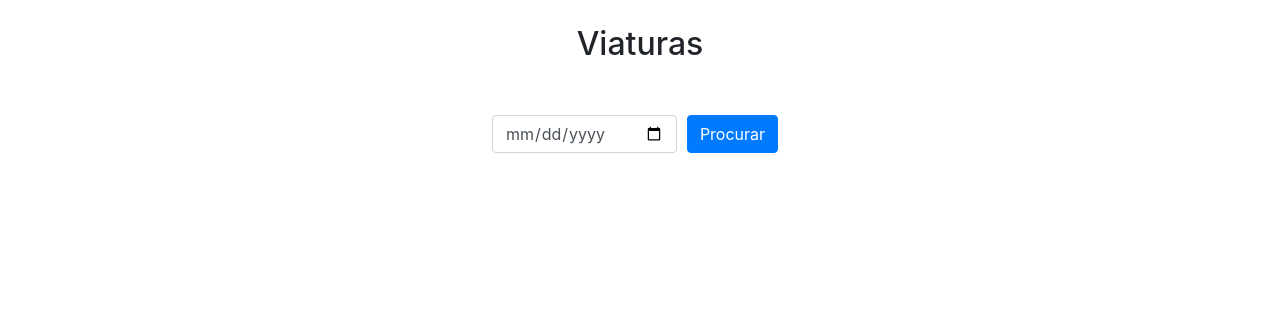
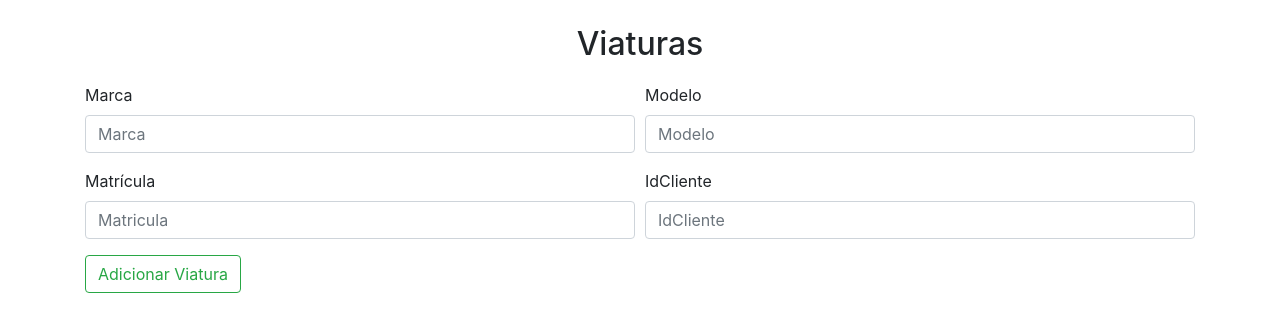
Before and after one commit to bazucas/DawPHPBasicCRUD, a PHP site: page /htdocs/viatura.php in a window 1280 px wide. Shown: the part 66-398 px from the top of the page. Run offline with PHP 8.4, Linux system fonts and the light colour scheme; the visitor is signed in with stand-in values (Sample User, id 1); some libraries are stand-ins or nearby versions.

Commit message:
insercao viaturas done

```diff
--- a/db_connection.php
+++ b/db_connection.php
@@ -1,5 +1,15 @@
+<?php
 
-<?php
+if (isset($_GET['logout'])) {
+    session_start();
+
+    $helper = array_keys($_SESSION);
+    foreach ($helper as $key){
+        unset($_SESSION[$key]);
+    }
+    header(path());
+    exit();
+}
 
 function OpenCon()
 {
@@ -10,27 +20,10 @@ function OpenCon()
 
     $mysqli = new mysqli($dbhost, $dbuser, $dbpass,$db) or die("Connect failed: %s\n". $mysqli -> error);
 
-#Exemplo para inserir elemento na BD
-//$mysqli->query("INSERT INTO `entrada` (`id`) VALUES ('18')");
-
-#Exemplo para obter valores de uma query
-//    $query = "SELECT * FROM Cliente";
-//
-//    if ($result = $mysqli->query($query)) {
-//
-//        /* fetch associative array */
-//        while ($row = $result->fetch_assoc()) {
-//            echo $row["nome"];
-//            echo "<br>";
-//        }
-//
-//        /* free result set */
-//        $result->free();
-//    }
     return $mysqli;
 }
 
-function GetMarcacoesQuery($data) {
+function GetAppointmentsQuery($data) {
     $dataInicio = " " . $data . " 09:00:00";
     $dataFim = " " . $data . " 18:00:00";
 
@@ -59,8 +52,7 @@ function IsUserAuthorized($conn, $user, $pass) {
     return $user;
 }
 
-function CloseCon($mysqli)
-{
+function CloseCon($mysqli) {
     $mysqli -> close();
 }
 
@@ -68,29 +60,37 @@ function DeleteService($idService) {
     $conn = OpenCon();
     $conn->query("DELETE FROM Servico WHERE id_servico=" . $idService);
     CloseCon($conn);
-    header("Location: http://localhost:63342/htdocs/index.php");
+    header(path());
     exit();
 }
 
 function InsertNewClient($nome, $contacto, $email, $morada, $nif) {
     $conn = OpenCon();
-
     $conn->query("INSERT INTO Cliente values (0, '" . $nome . "', '" . $contacto . "', '" . $email . "', '" . $morada . "', '" . $nif . "');");
-
     CloseCon($conn);
-    header("Location: http://localhost:63342/htdocs/index.php");
+    header(path());
     exit();
 }
 
-if (isset($_GET['logout'])) {
-    session_start();
-
-    $helper = array_keys($_SESSION);
-    foreach ($helper as $key){
-        unset($_SESSION[$key]);
-    }
-    header("Location: http://localhost:63342/htdocs/index.php");
+function InsertNewVehicle($marca, $modelo, $matricula, $idCliente) {
+    $conn = OpenCon();
+    // $conn->query("INSERT INTO Viatura values (0, '99-XX-99', 'Peugeot', '5008', 1)");
+    $conn->query("INSERT INTO Viatura values (0, '" . $marca . "', '" . $modelo . "', '" . $matricula . "', '" . $idCliente . "');");
+    CloseCon($conn);
+    header(path());
     exit();
 }
 
+function InsertNewEmployee($nome, $contacto, $email, $morada, $nif) {
+    $conn = OpenCon();
+    $conn->query("INSERT INTO Cliente values (0, '" . $nome . "', '" . $contacto . "', '" . $email . "', '" . $morada . "', '" . $nif . "');");
+    CloseCon($conn);
+    header(path());
+    exit();
+}
+
+function path() {
+    return "Location: http://localhost:63342/htdocs/index.php";
+}
+
 ?>
--- a/index.php
+++ b/index.php
@@ -108,7 +108,7 @@ if ($_SERVER['REQUEST_METHOD'] == 'POST') {
                             <a class='nav-link' href='cliente.php'>Cliente</a>
                         </li>
                         <li class='nav-item'>
-                            <a class='nav-link' href=\"viatura.php\">Viatura</a>
+                            <a class='nav-link' href='viatura.php'>Viatura</a>
                         </li>
                         <li class='nav-item'>
                             <a class='nav-link' href='funcionario.php'>Funcionário</a>
@@ -160,7 +160,7 @@ if ($_SERVER['REQUEST_METHOD'] == 'POST') {
             $conn = OpenCon();
 
             // cria a tabela de marcaçoes
-            $query = GetMarcacoesQuery($_SESSION["date"]);
+            $query = GetAppointmentsQuery($_SESSION["date"]);
 
             if ($result = $conn->query($query)) {
 
--- a/viatura.php
+++ b/viatura.php
@@ -1,5 +1,17 @@
 <?php
 require_once('authenticate.php');
+include 'db_connection.php';
+
+if ($_SERVER['REQUEST_METHOD'] == 'POST') {
+    if (!empty($_POST["marca"]) && !empty($_POST["modelo"]) && !empty($_POST["matricula"]) && !empty($_POST["idCliente"])) {
+        $marca = $_POST["marca"];
+        $modelo = $_POST["modelo"];
+        $matricula = $_POST["matricula"];
+        $idCliente = $_POST["idCliente"];
+
+        InsertNewVehicle($marca, $modelo, $matricula, $idCliente);
+    }
+}
 ?>
 <!DOCTYPE html>
 <html>
@@ -36,12 +48,6 @@ require_once('authenticate.php');
         }
         i {
             padding: 0px 10px;
-        }
-        .changeDate {
-            margin: 0px 10px;
-        }
-        .dateContainer {
-            margin: 40px 0px;
         }
         .navbar {
             border-radius: 0px;
@@ -82,7 +88,7 @@ require_once('authenticate.php');
                             <a class='nav-link' href='cliente.php'>Cliente</a>
                         </li>
                         <li class='nav-item'>
-                            <a class='nav-link' href=\"viatura.php\">Viatura</a>
+                            <a class='nav-link' href='viatura.php'>Viatura</a>
                         </li>
                         <li class='nav-item'>
                             <a class='nav-link' href='funcionario.php'>Funcionário</a>
@@ -110,14 +116,29 @@ require_once('authenticate.php');
 <div class="container h-100">
     <h2 class="row h-100 justify-content-center align-items-center">Viaturas</h2>
 
-    <div class="dateContainer row h-100 justify-content-center align-items-center">
-        <input class="form-control col-md-2" type="date" name="marcacao">
-        <input class="changeDate btn btn-primary" type="button" value="Procurar">
-    </div>
-
-    <div class="row h-100 justify-content-center align-items-center">
-
-    </div>
+    <form id='viatura' method='post'>
+        <div class="form-row">
+            <div class="form-group col-md-6">
+                <label for="marca">Marca</label>
+                <input type="text" class="form-control" id="marca" name="marca" placeholder="Marca" required>
+            </div>
+            <div class="form-group col-md-6">
+                <label for="modelo">Modelo</label>
+                <input type="text" class="form-control" id="modelo" name="modelo" placeholder="Modelo" required>
+            </div>
+        </div>
+        <div class="form-row">
+            <div class="form-group col-md-6">
+                <label for="matricula">Matrícula</label>
+                <input type="text" class="form-control" id="matricula" name="matricula" placeholder="Matricula" required>
+            </div>
+            <div class="form-group col-md-6">
+                <label for="idCliente">IdCliente</label>
+                <input type="number" class="form-control" id="idCliente" name="idCliente" placeholder="IdCliente" required>
+            </div>
+        </div>
+        <button class='btn btn-outline-success my-2 my-sm-0' type = 'submit'>Adicionar Viatura</button>
+    </form>
 
 </div>
 <script src="https://code.jquery.com/jquery-3.3.1.min.js"></script>
```
Also changed, not shown: cliente.php (+1 -7 lines), funcionario.php (+41 -9 lines).
